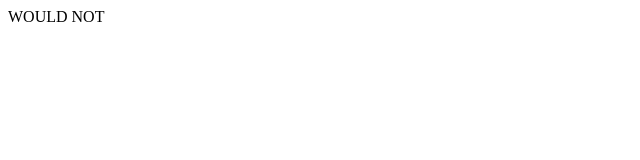
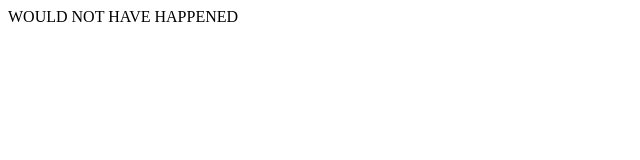
Before and after one commit to MonikaJaraite/04-coffee, a website: page index.html in a window 1280 px wide. Shown: the whole page, without its empty margins (0-640 px from the left). Drawn offline with Linux system fonts and the light colour scheme.

Commit message:
Teksto papildymas

```diff
--- a/index.html
+++ b/index.html
@@ -7,6 +7,6 @@
     <title>Kava</title>
 </head>
 <body>
-    WOULD NOT
+    WOULD NOT HAVE HAPPENED
 </body>
 </html>
```
